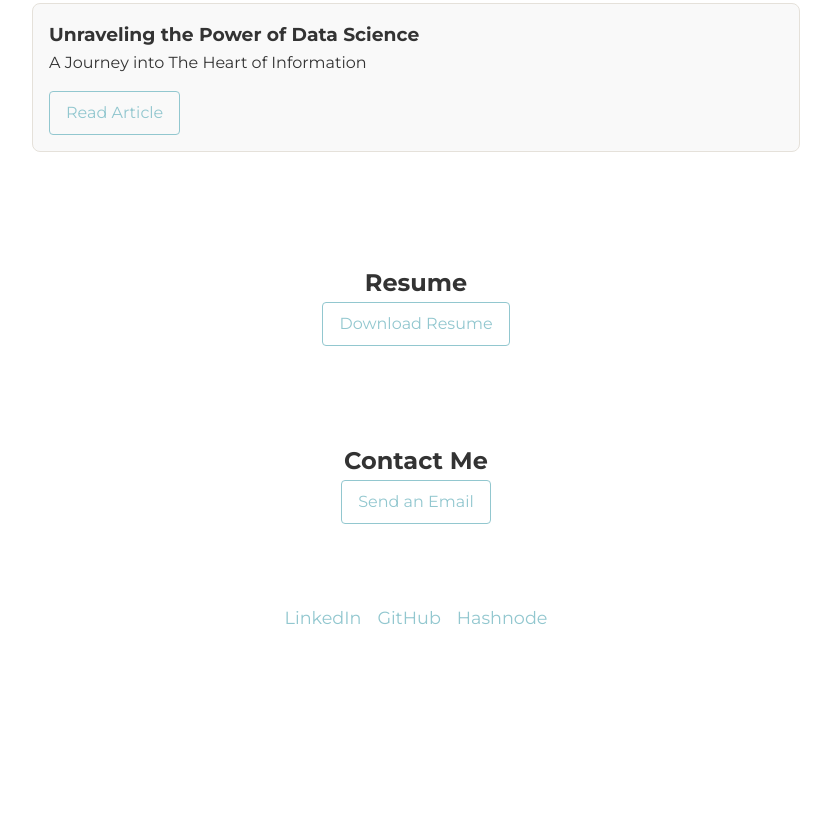
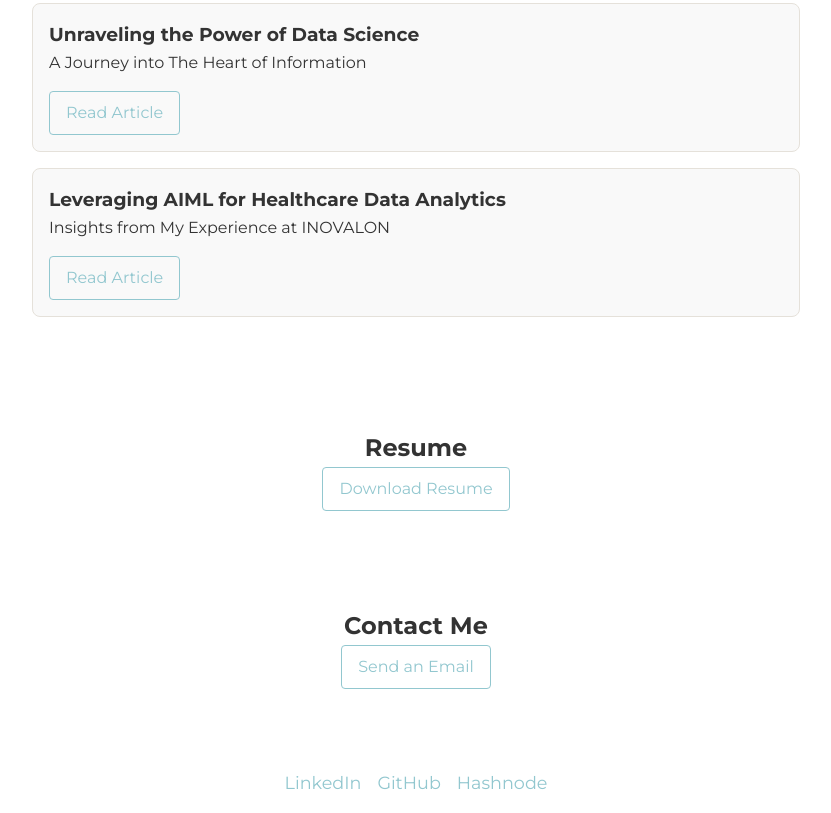
Before and after one commit to srinijadharani/Portfolio, a plain HTML site: page index.html in a window 1280 px wide. Shown: the part 3777-4590 px from the top of the page, without its empty margins (224-1055 px from the left). Before the commit the page ends 4425 px from the top, so only its background shows below. Drawn offline with Linux system fonts and the light colour scheme.

Commit message:
Update index.html

```diff
--- a/index.html
+++ b/index.html
@@ -155,6 +155,11 @@
             <p>A Journey into The Heart of Information</p>
             <a href="https://srinijad.hashnode.dev/unraveling-the-power-of-data-science-a-journey-into-the-heart-of-information" target="_blank" class="btn">Read Article</a>
         </div>
+        <div class="blog-item tile">
+            <h3>Leveraging AIML for Healthcare Data Analytics</h3>
+            <p>Insights from My Experience at INOVALON</p>
+            <a href="https://srinijad.hashnode.dev/leveraging-aiml-healthcare" target="_blank" class="btn">Read Article</a>
+        </div>
     </section>
 
     <!-- Resume Section -->
```
